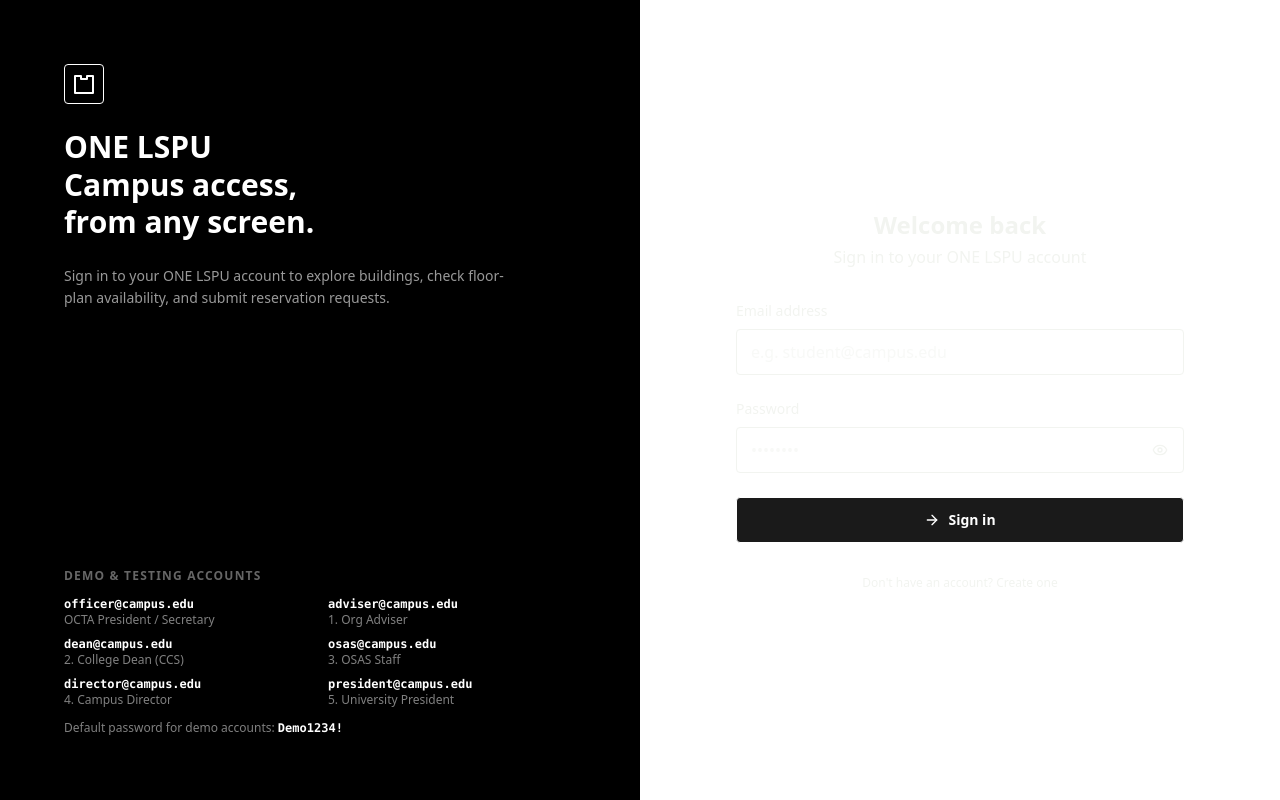
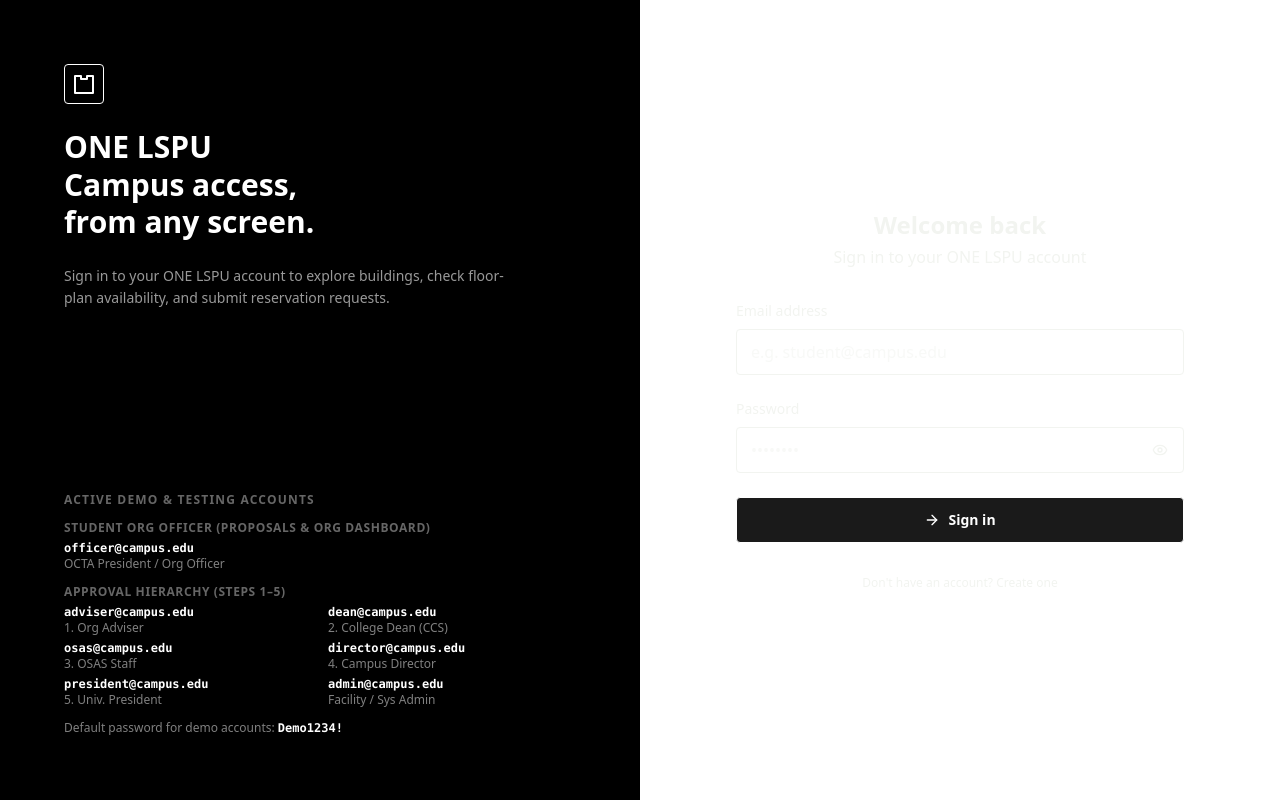
Before and after one commit to cjalanano-dev/one_lspu_sandbox, a React (Vite) app: page /login in a window 1280 px wide. Built offline with nearby package versions, Linux system fonts and the light colour scheme.

Commit message:
feat: add specific org accounts

```diff
--- a/src/pages/public/LoginPage.tsx
+++ b/src/pages/public/LoginPage.tsx
@@ -70,32 +70,45 @@ export function LoginPage() {
         </div>
         <div className="mt-8">
           <p className="text-xs text-white/40 uppercase tracking-widest font-semibold mb-3">
-            Demo & Testing Accounts
+            Active Demo & Testing Accounts
           </p>
-          <div className="grid grid-cols-1 sm:grid-cols-2 gap-x-4 gap-y-2 text-xs text-white/80">
+          <div className="space-y-3 text-xs text-white/80">
             <div>
-              <p className="font-mono font-bold text-white">officer@campus.edu</p>
-              <p className="text-white/50">OCTA President / Secretary</p>
+              <p className="text-white/40 font-semibold uppercase tracking-wider mb-1">Student Org Officer (Proposals & Org Dashboard)</p>
+              <div>
+                <span className="font-mono font-bold text-white">officer@campus.edu</span>
+                <span className="text-white/50 block">OCTA President / Org Officer</span>
+              </div>
+            </div>
+
+            <div>
+              <p className="text-white/40 font-semibold uppercase tracking-wider mb-1">Approval Hierarchy (Steps 1–5)</p>
+              <div className="grid grid-cols-1 sm:grid-cols-2 gap-x-4 gap-y-1">
+                <div>
+                  <span className="font-mono font-bold text-white">adviser@campus.edu</span>
+                  <span className="text-white/50 block">1. Org Adviser</span>
                 </div>
                 <div>
-              <p className="font-mono font-bold text-white">adviser@campus.edu</p>
-              <p className="text-white/50">1. Org Adviser</p>
+                  <span className="font-mono font-bold text-white">dean@campus.edu</span>
+                  <span className="text-white/50 block">2. College Dean (CCS)</span>
                 </div>
                 <div>
-              <p className="font-mono font-bold text-white">dean@campus.edu</p>
-              <p className="text-white/50">2. College Dean (CCS)</p>
+                  <span className="font-mono font-bold text-white">osas@campus.edu</span>
+                  <span className="text-white/50 block">3. OSAS Staff</span>
                 </div>
                 <div>
-              <p className="font-mono font-bold text-white">osas@campus.edu</p>
-              <p className="text-white/50">3. OSAS Staff</p>
+                  <span className="font-mono font-bold text-white">director@campus.edu</span>
+                  <span className="text-white/50 block">4. Campus Director</span>
                 </div>
                 <div>
-              <p className="font-mono font-bold text-white">director@campus.edu</p>
-              <p className="text-white/50">4. Campus Director</p>
+                  <span className="font-mono font-bold text-white">president@campus.edu</span>
+                  <span className="text-white/50 block">5. Univ. President</span>
                 </div>
                 <div>
-              <p className="font-mono font-bold text-white">president@campus.edu</p>
-              <p className="text-white/50">5. University President</p>
+                  <span className="font-mono font-bold text-white">admin@campus.edu</span>
+                  <span className="text-white/50 block">Facility / Sys Admin</span>
+                </div>
+              </div>
             </div>
           </div>
           <p className="mt-3 text-xs text-white/50">
```
Also changed, not shown: 1 other file (tests, documents, lock files or other folders). Lines whose indentation alone changed are shown as unchanged.
